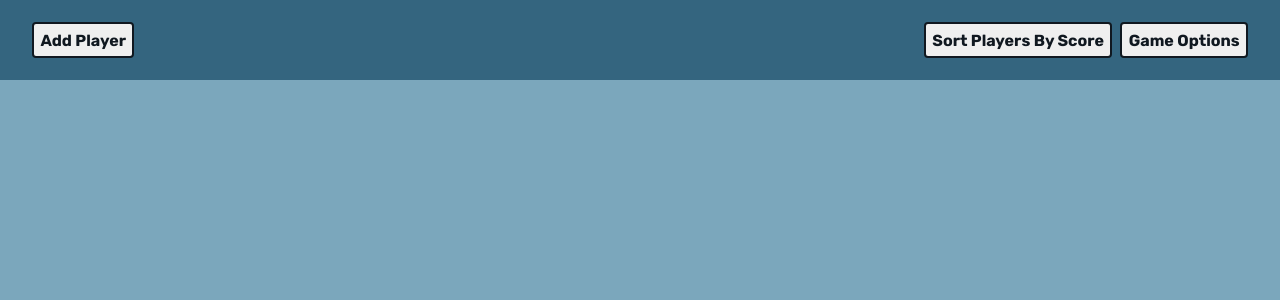
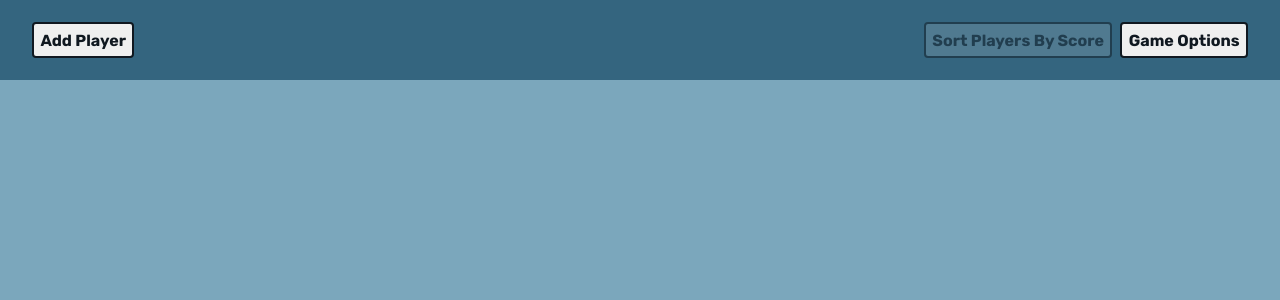
Before and after one commit to josh-collinsworth/I-Need-a-Scoreboard, a React (Create React App) app: page / in a window 1280 px wide. Shown: the top 300 px of the page. Built offline with nearby package versions, Linux system fonts and the light colour scheme.

Commit message:
add teamMinWidth
Adds a slider to change the minimum width of teams. Also disables the sort button when there are not enough teams to sort.

```diff
--- a/src/App.css
+++ b/src/App.css
@@ -54,6 +54,14 @@ body, input, button {
   color: #61dafb;
 }
 
+*:disabled {
+  opacity: .5;
+}
+
+*:disabled:hover {
+  cursor: not-allowed;
+}
+
 @media (min-width: 768px){
   .hide-on-mobile {
     display: initial;
--- a/src/Components/AppHeader/AppHeader.css
+++ b/src/Components/AppHeader/AppHeader.css
@@ -70,6 +70,11 @@ input[disabled], input[disabled] + label {
     align-content: center;
 }
 
+#options div.range-holder {
+    display: flex;
+    flex-wrap: wrap;
+}
+
 fieldset {
     width: 100%;
     border: 1px solid;
@@ -96,6 +101,11 @@ input[type=text]{
     border-radius: 4px;
 }
 
+input[type=range]{
+    width: 100%;
+    grid-column: 1 / -1;
+}
+
 input:placeholder-shown {
     font-style: italic;
     font-weight: normal;
--- a/src/Components/AppHeader/AppHeader.js
+++ b/src/Components/AppHeader/AppHeader.js
@@ -2,7 +2,7 @@ import React from 'react';
 import './AppHeader.css';
 import { Button, Label } from '../../Elements/index';
 
-const AppHeader = ({ teams, updateTeams, menuOpen, toggleMenuOpen, useTeams, toggleUseTeams, increment, updateIncrement, plusOnes, togglePlusOnes, prepend, togglePrepend, prepended, updatePrepended, append, toggleAppend, appended, updateAppended, zeroOut, toggleZeroOut, double, toggleDouble, halve, toggleHalve, sortTeams, getPlayerType }) => {
+const AppHeader = ({ teams, updateTeams, menuOpen, toggleMenuOpen, useTeams, toggleUseTeams, increment, updateIncrement, plusOnes, togglePlusOnes, prepend, togglePrepend, prepended, updatePrepended, append, toggleAppend, appended, updateAppended, zeroOut, toggleZeroOut, double, toggleDouble, halve, toggleHalve, sortTeams, getPlayerType, teamMinWidth, setTeamMinWidth }) => {
 
     return (
         <header>
@@ -11,7 +11,7 @@ const AppHeader = ({ teams, updateTeams, menuOpen, toggleMenuOpen, useTeams, tog
                 toggleMenuOpen(false);
             }}>Add {getPlayerType()}</Button>
             <div>
-                <Button onClick={sortTeams}>Sort <span className="hide-on-mobile">{getPlayerType()}s</span> by score</Button>
+                <Button disabled={teams.length < 2} onClick={sortTeams}>Sort <span className="hide-on-mobile">{getPlayerType()}s</span> by score</Button>
                 <Button onClick={() => { toggleMenuOpen(!menuOpen) }}>Game Options</Button>
             </div>
             <aside id="options" style={{ right: menuOpen ? 0 : 'calc(var(--options-width) * -1)' }}>
@@ -52,7 +52,11 @@ const AppHeader = ({ teams, updateTeams, menuOpen, toggleMenuOpen, useTeams, tog
                     </div>
                 </fieldset>
                 <fieldset>
-                    <legend>Labeling</legend>
+                    <legend>Display</legend>
+                    <div className="range-holder">
+                        <Label htmlFor="teamMinWidth">Team minimum width:</Label>
+                        <input value={teamMinWidth} onChange={e => setTeamMinWidth(Number(e.target.value))} type="range" min="1" max="60" id="teamMinWidth"/>
+                    </div>
                     <div>
                         <input checked={!useTeams} type="radio" name="entity" value="player" onChange={(e) => { toggleUseTeams(!useTeams) }} id="isPlayer" />
                         <Label htmlFor="isPlayer">This game is for players</Label>
--- a/src/Components/Scoreboard/Scoreboard.js
+++ b/src/Components/Scoreboard/Scoreboard.js
@@ -29,6 +29,8 @@ const Scoreboard = () => {
     let [double, toggleDouble] = useState(false);
     let [halve, toggleHalve] = useState(false);
 
+    let [teamMinWidth, setTeamMinWidth] = useState(12);
+
     const changeScore = (score, id) => {
         const newTeams = teams;
         newTeams.forEach(team => {
@@ -54,9 +56,9 @@ const Scoreboard = () => {
 
     return (
         <>
-            <AppHeader {...{teams, updateTeams, menuOpen, toggleMenuOpen, useTeams, toggleUseTeams, increment, updateIncrement, plusOnes, togglePlusOnes, prepend, togglePrepend, prepended, updatePrepended, append, toggleAppend, appended, updateAppended, zeroOut, toggleZeroOut, double, toggleDouble, halve, toggleHalve, sortTeams, getPlayerType}}/>
+            <AppHeader {...{teams, updateTeams, menuOpen, toggleMenuOpen, useTeams, toggleUseTeams, increment, updateIncrement, plusOnes, togglePlusOnes, prepend, togglePrepend, prepended, updatePrepended, append, toggleAppend, appended, updateAppended, zeroOut, toggleZeroOut, double, toggleDouble, halve, toggleHalve, sortTeams, getPlayerType, teamMinWidth, setTeamMinWidth}}/>
             <div id="scoreboard" onClick={() => {toggleMenuOpen(false)}} style={{ filter: menuOpen ? 'blur(3px) brightness(80%)' : 'blur(0px)', transform: menuOpen ? 'translateX(-12vw)' : 'translateX(0vw)'}}>
-                <ul className="teams">
+                <ul className="teams" style={{ gridTemplateColumns: `repeat(auto-fit, minmax(${teamMinWidth + (teamMinWidth === 60 ? '%' : 'rem')}, 1fr))`}}>
                     {teams.map(team =>
                         <Team team={team} className="team" key={team.id} teamID={team.id} score={team.score} {...{ append, appended, prepend, prepended, increment, plusOnes, zeroOut, double, halve, useTeams, changeScore, getPlayerType }}/>
                     )}
--- a/src/Elements/Button.js
+++ b/src/Elements/Button.js
@@ -11,7 +11,7 @@ const Button = styled.button`
     color: inherit;
     text-transform: capitalize;
     cursor: pointer;
-    &:hover {
+    &:not(:disabled)hover {
         background-color: var(--yellow);
     }
 `
```
